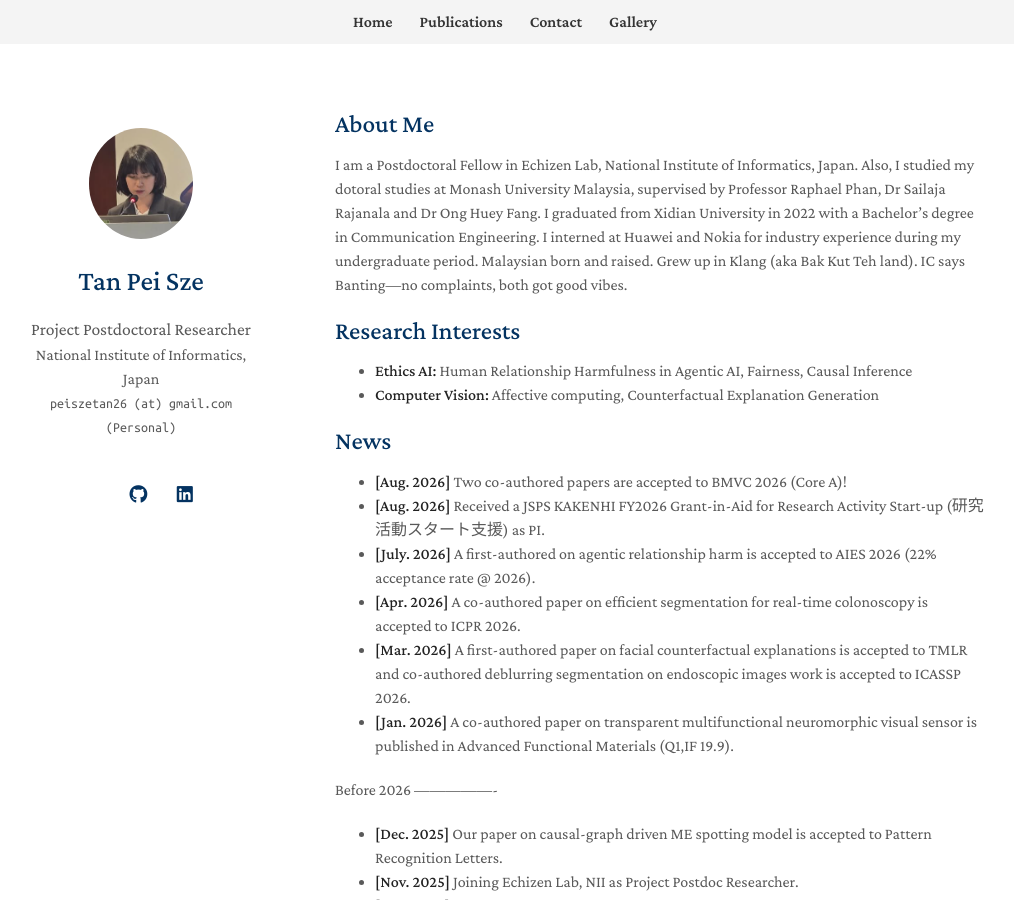
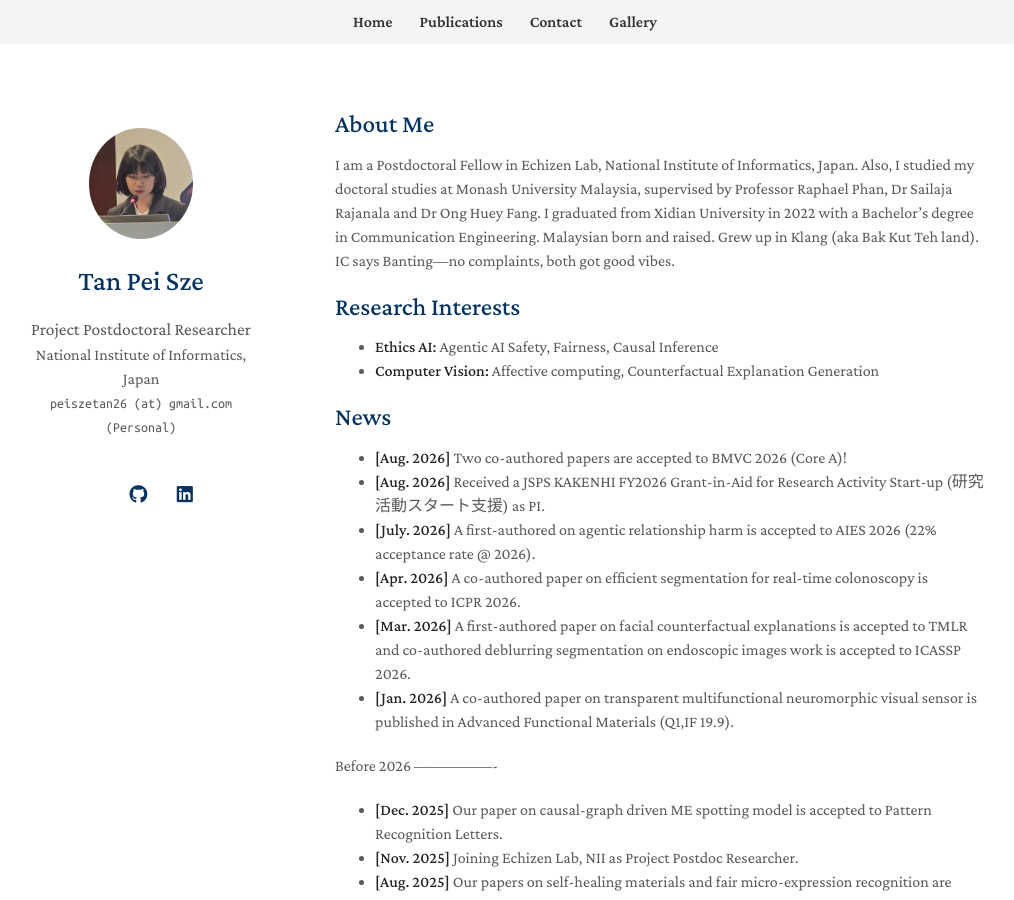
Before and after one commit to noobasuna/tpeisze, a Jekyll site: the page built from index.md, in a window 1280 px wide and 900 px high. Shown: the whole window, without its empty margins (135-1149 px from the left). Built offline with Jekyll 4.4.1, drawn with Linux system fonts in a browser that asks for light colours; a style sheet for code colours, icons or effects is not loaded; our own code applies the rules of GitHub Pages for plain Markdown files.

Commit message:
Update index.md

```diff
--- a/index.md
+++ b/index.md
@@ -4,11 +4,11 @@
 
 ## About Me
 
-I am a Postdoctoral Fellow in Echizen Lab, National Institute of Informatics, Japan. Also, I studied my dotoral studies at Monash University Malaysia, supervised by Professor Raphael Phan, Dr Sailaja Rajanala and Dr Ong Huey Fang. I graduated from Xidian University in 2022 with a Bachelor's degree in Communication Engineering. I interned at Huawei and Nokia for industry experience during my undergraduate period. Malaysian born and raised. Grew up in Klang (aka Bak Kut Teh land). IC says Banting—no complaints, both got good vibes.
+I am a Postdoctoral Fellow in Echizen Lab, National Institute of Informatics, Japan. Also, I studied my doctoral studies at Monash University Malaysia, supervised by Professor Raphael Phan, Dr Sailaja Rajanala and Dr Ong Huey Fang. I graduated from Xidian University in 2022 with a Bachelor's degree in Communication Engineering. Malaysian born and raised. Grew up in Klang (aka Bak Kut Teh land). IC says Banting—no complaints, both got good vibes.
 
 ## Research Interests
 
-- **Ethics AI:** Human Relationship Harmfulness in Agentic AI, Fairness, Causal Inference
+- **Ethics AI:** Agentic AI Safety, Fairness, Causal Inference
 - **Computer Vision:** Affective computing, Counterfactual Explanation Generation
 
 ## News
```
